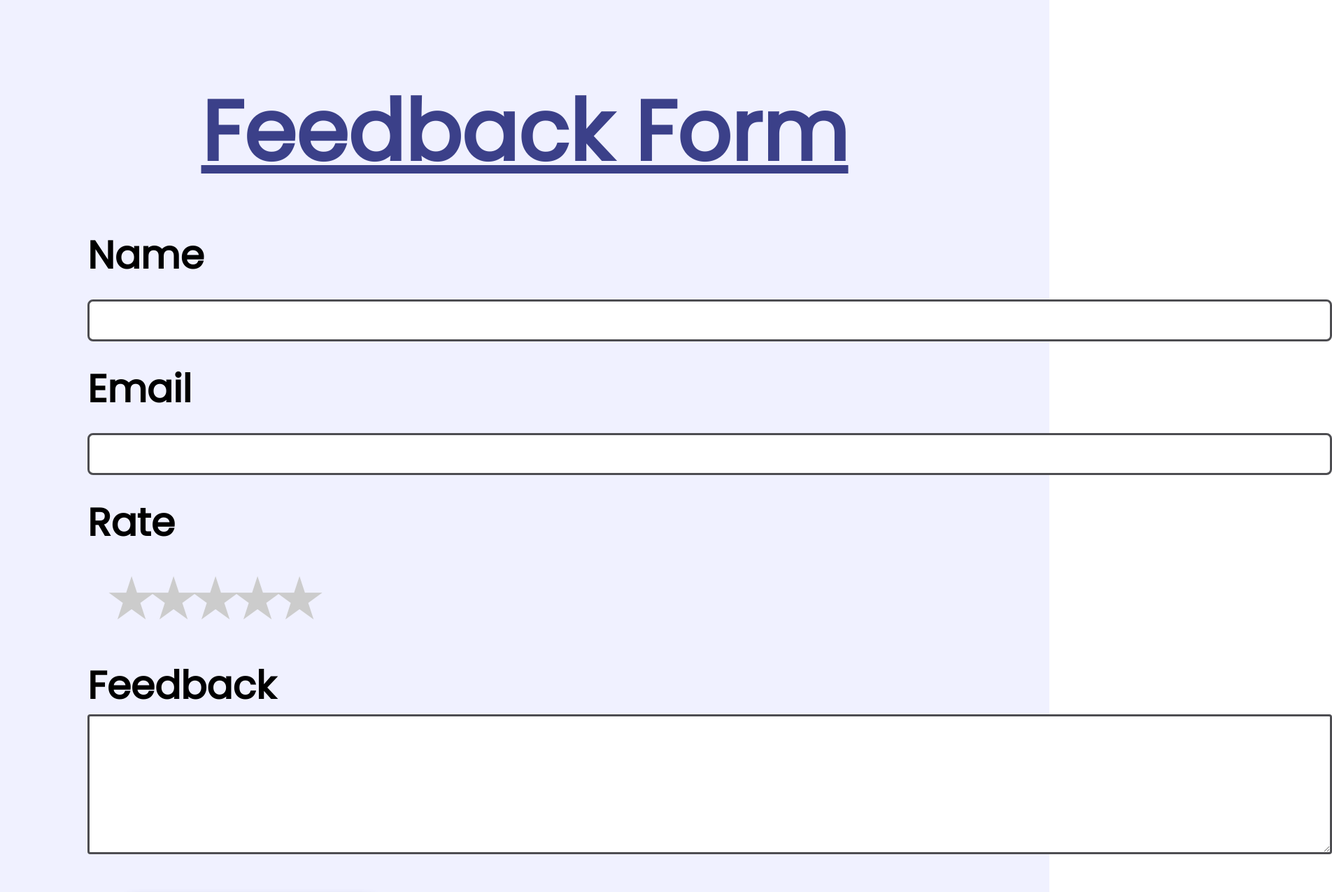
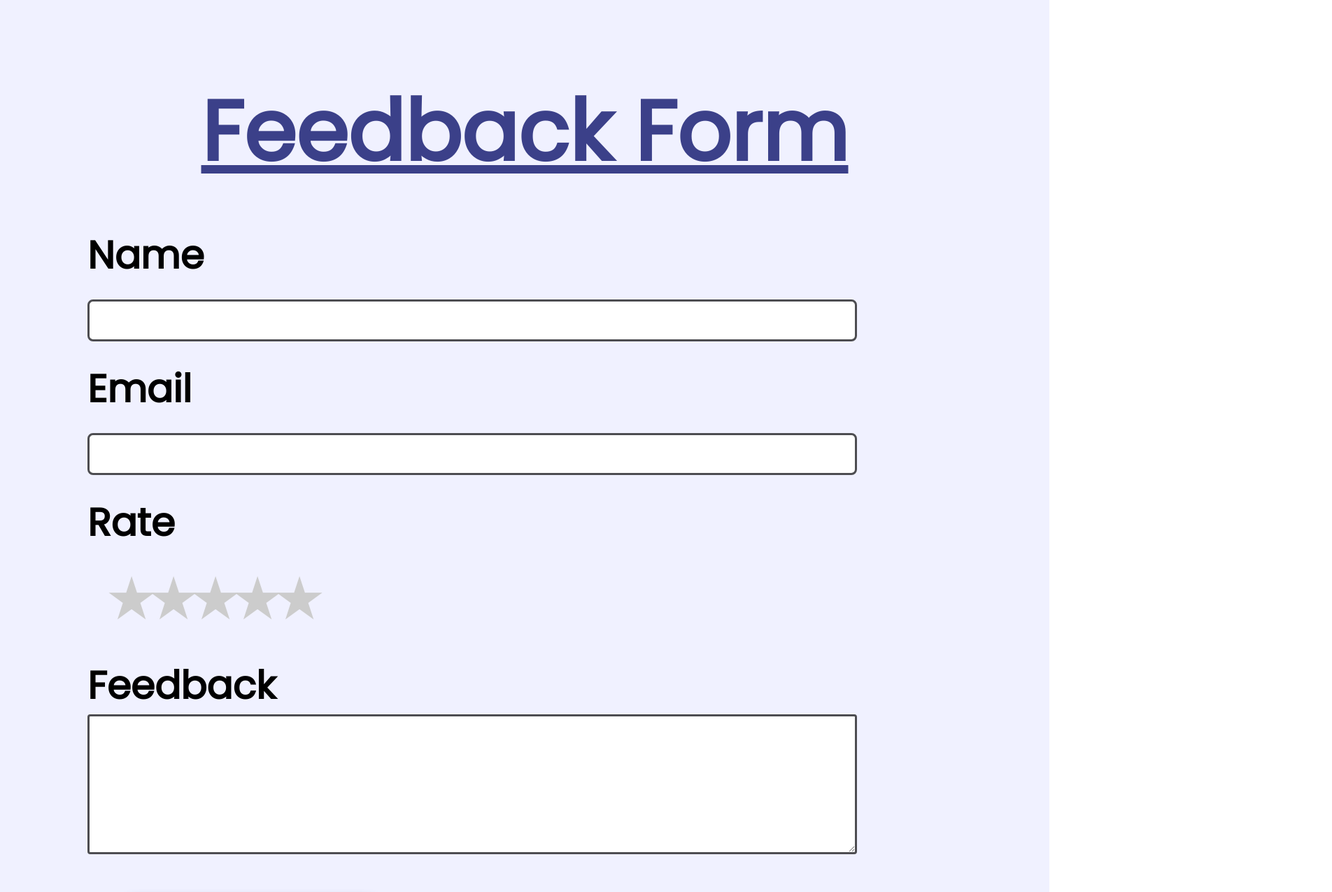
Before and after one commit to Bhargavimachhi/portfolio, a plain HTML site: page index.html in a window 1280 px wide. Shown: the part 4449-5724 px from the top of the page at 70% size, 1904 px wide, since content can reach past the window. Drawn offline with Linux system fonts and the light colour scheme.

Commit message:
Add files via upload

```diff
--- a/mediaquery.css
+++ b/mediaquery.css
@@ -76,7 +76,7 @@
     }
     .feedbackbox input[type=text] ,.feedbackbox input[type=email]{
         font-size: 30px;
-        width: 300%;
+        width: 1100px;
         height: 60px;
         border: 3px solid #4d4d51;
         border-radius: 8px;
@@ -85,7 +85,7 @@
         font-size: 30px;
         border: 3px solid #4d4d51;
         border-radius: 4px;
-        width: 300%;
+        width: 1100px;
         height: 200px;
     }
     .feedbackbox{
```
